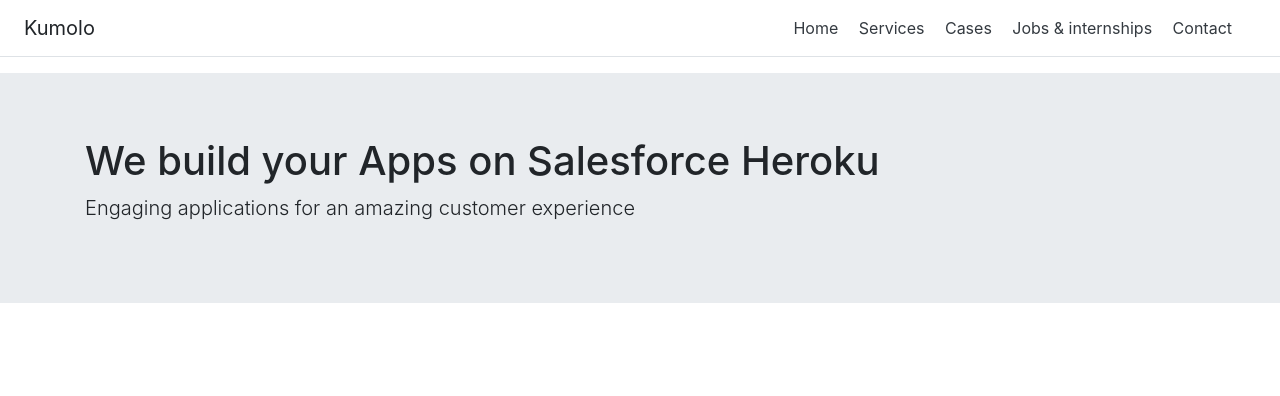
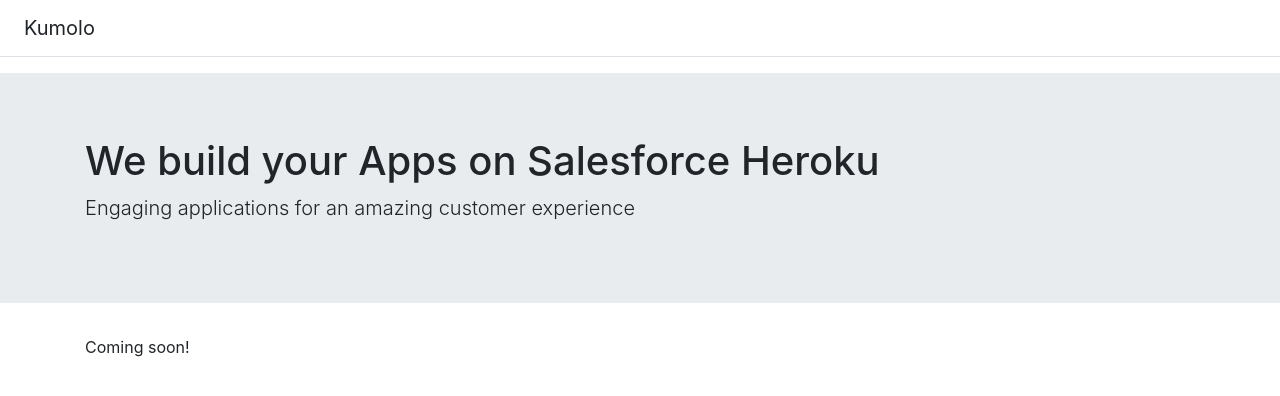
Before and after one commit to kumolo-io/company-website, a website: page index.html in a window 1280 px wide. Drawn offline with nearby package versions, Linux system fonts and the light colour scheme.

Commit message:
Added coming-soon page

```diff
--- a/index.html
+++ b/index.html
@@ -24,6 +24,7 @@
 
     <div class="d-flex flex-column flex-md-row align-items-center p-3 px-md-4 mb-3 bg-white border-bottom box-shadow">
         <h5 class="my-0 mr-md-auto font-weight-normal">Kumolo</h5>
+        <!--
         <nav class="my-2 my-md-0 mr-md-3">
             <a class="p-2 text-dark" href="#">Home</a>
             <a class="p-2 text-dark" href="#">Services</a>
@@ -31,6 +32,7 @@
             <a class="p-2 text-dark" href="#">Jobs & internships</a>
             <a class="p-2 text-dark" href="#">Contact</a>
         </nav>
+        -->
     </div>
 
     <div class="jumbotron jumbotron-fluid">
@@ -40,6 +42,10 @@
         </div>
     </div>
 
+    <div class="container">
+        Coming soon!
+    </div>
+
 
     <script src="https://code.jquery.com/jquery-3.2.1.slim.min.js" integrity="sha384-KJ3o2DKtIkvYIK3UENzmM7KCkRr/rE9/Qpg6aAZGJwFDMVNA/GpGFF93hXpG5KkN" crossorigin="anonymous"></script>
     <script src="https://cdnjs.cloudflare.com/ajax/libs/popper.js/1.12.9/umd/popper.min.js" integrity="sha384-ApNbgh9B+Y1QKtv3Rn7W3mgPxhU9K/ScQsAP7hUibX39j7fakFPskvXusvfa0b4Q" crossorigin="anonymous"></script>
```
Also changed, not shown: images/heroku.png (added), images/salesforce.png (added).
